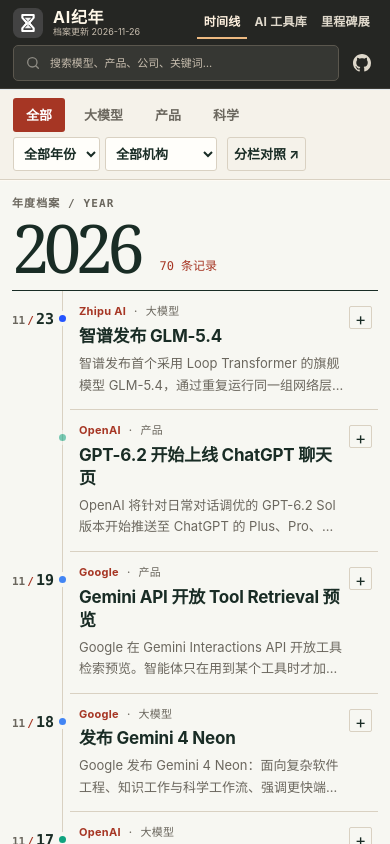
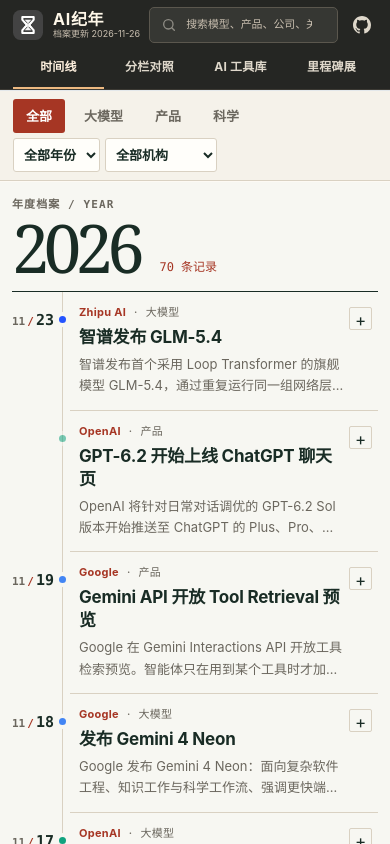
Before and after one commit to shalom-lab/ai-timeline, a React (Vite) app: page / in a window 390 px wide. Shown: the top 844 px of the page. Built offline with nearby package versions, Linux system fonts and the light colour scheme.

Commit message:
Promote comparison to primary navigation

```diff
--- a/src/App.tsx
+++ b/src/App.tsx
@@ -1,4 +1,4 @@
-import { useMemo, useState, useCallback, useEffect } from 'react'
+import { useMemo, useState, useCallback, useEffect, useRef } from 'react'
 import { timelineData, aiToolsData } from './data'
 import type { TimelineEvent } from './types/timeline'
 import Chronology from './components/Chronology'
@@ -6,10 +6,10 @@ import Exhibition from './components/Exhibition'
 import Header, { type Filters } from './components/Header'
 import ToolDirectory from './components/ToolDirectory'
 import CompareBoard from './components/CompareBoard'
-import { type AppPage, pageFromHash, navigate as navigateHash } from './lib/route'
+import { type AppPage, pageFromHash } from './lib/route'
 
 const DEFAULT_FILTERS: Filters = { query: '' }
-const isComparison = () => /^#\/compare\/?$/.test(window.location.hash)
+const isEventView = (page: AppPage) => page === 'timeline' || page === 'compare'
 
 function matchesQuery(e: TimelineEvent, q: string): boolean {
   return !q || [e.title,e.summary,e.company,e.series??'',e.product??'',...(e.tags??[]),...e.sources.map(s=>s.title)]
@@ -19,7 +19,7 @@ function matchesQuery(e: TimelineEvent, q: string): boolean {
 export default function App() {
   const { meta, companies, events } = timelineData
   const [page,setPage] = useState<AppPage>(()=>pageFromHash())
-  const [compare,setCompare] = useState(isComparison)
+  const currentPage = useRef(page)
   const [filters,setFilters] = useState(DEFAULT_FILTERS)
   const searched = useMemo(()=>{
     const q=filters.query.trim().toLowerCase()
@@ -29,23 +29,27 @@ export default function App() {
   const clearSearch = useCallback(()=>patchFilters({query:''}),[patchFilters])
 
   useEffect(()=>{
-    const sync = () => {setPage(pageFromHash());setCompare(isComparison())}
+    const sync = () => {
+      const hash = window.location.hash
+      const next = pageFromHash(hash)
+      const previous = currentPage.current
+      const eventLink = hash.startsWith('#/event/')
+      if (eventLink || (next !== previous && !(isEventView(next) && isEventView(previous)))) {
+        setFilters(DEFAULT_FILTERS)
+      }
+      if (next !== previous && !eventLink) window.scrollTo(0, 0)
+      currentPage.current = next
+      setPage(next)
+    }
     window.addEventListener('hashchange',sync)
     return ()=>window.removeEventListener('hashchange',sync)
   },[])
-  const onNavigate = useCallback((next:AppPage)=>{
-    setFilters(DEFAULT_FILTERS)
-    navigateHash(next)
-    setPage(next)
-    setCompare(false)
-  },[])
-  return <div className={`app-shell archive-app archive-app--${page}${compare?' archive-app--compare':''}`}>
-    <Header meta={meta} filters={filters} onChange={patchFilters} page={page} onNavigate={onNavigate}/>
+  return <div className={`app-shell archive-app archive-app--${page}`}>
+    <Header meta={meta} filters={filters} onChange={patchFilters} page={page}/>
     {page==='gallery' ? <Exhibition events={events}/> :
       page==='tools' ? <ToolDirectory data={aiToolsData} companies={companies} query={filters.query}/> :
-      compare ? <CompareBoard events={events} searched={searched} companies={companies} onReturn={()=>onNavigate('timeline')} onClearSearch={clearSearch}/> :
+      page==='compare' ? <CompareBoard events={events} searched={searched} companies={companies} onClearSearch={clearSearch}/> :
       <Chronology events={searched} companies={companies}
-        onCompare={()=>{window.location.hash='#/compare';setCompare(true)}}
         onClearSearch={clearSearch} hasQuery={!!filters.query.trim()}/>}
   </div>
 }
--- a/src/components/Chronology.tsx
+++ b/src/components/Chronology.tsx
@@ -3,11 +3,11 @@ import { CATEGORY_LABEL_ZH, type Category, type Company, type TimelineEvent } fr
 import { EVENT_TYPE_LABEL_ZH } from '../lib/labels'
 import './chronology.css'
 
-type Props = { events: TimelineEvent[]; companies: Company[]; onCompare: () => void; onClearSearch: () => void; hasQuery: boolean }
+type Props = { events: TimelineEvent[]; companies: Company[]; onClearSearch: () => void; hasQuery: boolean }
 const categories: ('all' | Category)[] = ['all', 'model', 'product', 'science']
 const linkedEvent = () => /^#\/event\/([a-z0-9-]+)$/.exec(window.location.hash)?.[1] ?? null
 
-export default function Chronology({ events, companies, onCompare, onClearSearch, hasQuery }: Props) {
+export default function Chronology({ events, companies, onClearSearch, hasQuery }: Props) {
   const [category, setCategory] = useState<'all' | Category>('all')
   const [year, setYear] = useState('')
   const [selectedYear, setSelectedYear] = useState('')
@@ -92,7 +92,6 @@ export default function Chronology({ events, companies, onCompare, onClearSearch
               {company && !orgs.includes(company) && <option value={company}>{company}</option>}
               {orgs.map(o => <option key={o} value={o}>{o}</option>)}
             </select>
-            <button className="chronology__switch" type="button" onClick={onCompare}>分栏对照 <span aria-hidden="true">↗</span></button>
           </div>
         </div>
       </div>
--- a/src/components/CompareBoard.tsx
+++ b/src/components/CompareBoard.tsx
@@ -27,8 +27,8 @@ function CompareEvent({e, group}: {e:TimelineEvent; group?:string}) {
   </article>
 }
 
-export default function CompareBoard({events, searched, companies, onReturn, onClearSearch}: {
-  events:TimelineEvent[]; searched:TimelineEvent[]; companies:Company[]; onReturn:()=>void; onClearSearch:()=>void;
+export default function CompareBoard({events, searched, companies, onClearSearch}: {
+  events:TimelineEvent[]; searched:TimelineEvent[]; companies:Company[]; onClearSearch:()=>void;
 }) {
   const [tab,setTab] = useState<Tab>('model')
   const [picked,setPicked] = useState(defaults)
@@ -162,7 +162,7 @@ export default function CompareBoard({events, searched, companies, onReturn, onC
 
   return <main className="comparison" ref={page}>
     <div className="comparison__mast">
-      <a href="#/" className="comparison__back" onClick={e=>{if(!e.ctrlKey&&!e.metaKey&&!e.shiftKey&&!e.altKey){e.preventDefault();onReturn()}}}>← 返回时间线</a>
+      <span className="edition-label">PARALLEL CHRONOLOGY</span>
       <h2>分栏对照</h2>
       <p>把不同发布放在同一条时间轴上。<span>每行是一个实际发生事件的日期，行距不代表相隔天数。</span></p>
     </div>
--- a/src/components/Header.tsx
+++ b/src/components/Header.tsx
@@ -1,5 +1,5 @@
 import type { TimelineMeta } from '../types/timeline'
-import type { AppPage } from '../lib/route'
+import { hashForPage, type AppPage } from '../lib/route'
 
 export type Filters = {
   query: string
@@ -10,8 +10,14 @@ type Props = {
   filters: Filters
   onChange: (patch: Partial<Filters>) => void
   page: AppPage
-  onNavigate: (page: AppPage) => void
 }
+
+const tabs: ReadonlyArray<{ page: AppPage; label: string }> = [
+  { page: 'timeline', label: '时间线' },
+  { page: 'compare', label: '分栏对照' },
+  { page: 'tools', label: 'AI 工具库' },
+  { page: 'gallery', label: '里程碑展' },
+]
 
 const brandMarkSrc = `${import.meta.env.BASE_URL || '/'}brand/mark.svg`
 
@@ -26,7 +32,6 @@ export default function Header({
   filters,
   onChange,
   page,
-  onNavigate,
 }: Props) {
   const searchPlaceholder =
     page === 'tools'
@@ -59,32 +64,13 @@ export default function Header({
           </div>
         </div>
 
-        <nav className="app-header__nav" aria-label="页面切换">
-          <button
-            type="button"
-            className={`app-header__nav-btn${page === 'timeline' ? ' is-active' : ''}`}
-            aria-current={page === 'timeline' ? 'page' : undefined}
-            onClick={() => onNavigate('timeline')}
-          >
-            时间线
-          </button>
-          <button
-            type="button"
-            className={`app-header__nav-btn${page === 'tools' ? ' is-active' : ''}`}
-            aria-current={page === 'tools' ? 'page' : undefined}
-            onClick={() => onNavigate('tools')}
-          >
-            AI 工具库
-          </button>
-          <button
-            type="button"
-            className={`app-header__nav-btn${page === 'gallery' ? ' is-active' : ''}`}
-            aria-current={page === 'gallery' ? 'page' : undefined}
-            onClick={() => onNavigate('gallery')}
-            title="里程碑专题展"
-          >
-            里程碑展
-          </button>
+        <nav className="app-header__nav" aria-label="主导航">
+          {tabs.map(tab => <a key={tab.page}
+            className={`app-header__nav-btn${page === tab.page ? ' is-active' : ''}`}
+            href={hashForPage(tab.page)}
+            aria-current={page === tab.page ? 'page' : undefined}>
+            {tab.label}
+          </a>)}
         </nav>
 
         {showSearch ? (
--- a/src/components/chronology.css
+++ b/src/components/chronology.css
@@ -19,8 +19,7 @@
 .chronology__categories button[aria-pressed=true] { background:var(--forest); color:white; }
 .chronology__categories button:not([aria-pressed=true]):hover { background:#e8ede5; }
 .chronology__controls select { border-color:var(--rule); max-width:145px; background:#fffefa; }
-.chronology__controls .chronology__switch { color:var(--forest); margin-left:5px; }
-.chronology__switch:hover,.chronology__clear:hover { background:#e8ede5; }
+.chronology__clear:hover { background:#e8ede5; }
 .chronology :focus-visible,.chronology__return:focus-visible { outline:2px solid #1c7157; outline-offset:3px; }
 .chronology__body { padding-block:30px 66px; }
 .chronology__year + .chronology__year { margin-top:44px; }
--- a/src/components/compare.css
+++ b/src/components/compare.css
@@ -1,8 +1,6 @@
 /* Parallel chronology. Use one real date per row, never imply a proportional time scale. */
 .comparison { flex:1; min-width:0; min-height:0; overflow:auto; padding:28px max(24px,calc((100% - 1184px)/2)) 64px; }
 .comparison__mast { border-bottom:1px solid var(--ink); padding-bottom:17px; margin-bottom:12px; }
-.comparison__back { font-size:13px; color:var(--signal); font-weight:650; text-decoration:none; }
-.comparison__back:hover { text-decoration:underline; }
 .comparison__mast h2 { font-family:var(--type-display); font-size:clamp(34px,5vw,62px); margin:12px 0 5px; line-height:1.1; }
 .comparison__mast p { color:var(--ink); margin:0; font-size:14px; }
 .comparison__mast p span { color:var(--dim); display:inline-block; }
--- a/src/edition.css
+++ b/src/edition.css
@@ -18,7 +18,7 @@
 .archive-app .app-header__en { font-size: 10px; letter-spacing: .1em; }
 .archive-app .app-header__logo-img { width: 34px; height: 34px; filter: grayscale(1) brightness(1.25); border-radius: 4px; }
 .archive-app .app-header__nav { gap: 8px; background: none; padding: 0; border: 0; box-shadow: none; }
-.archive-app .app-header__nav-btn { color: #dfd8cb; padding: 13px 12px 11px; border-radius: 0; border-bottom: 2px solid transparent; }
+.archive-app .app-header__nav-btn { display:grid; place-items:center; text-decoration:none; color: #dfd8cb; padding: 13px 12px 11px; border-radius: 0; border-bottom: 2px solid transparent; }
 .archive-app .app-header__nav-btn:hover { color: white; background:#ffffff13; }
 .archive-app .app-header__nav-btn.is-active { background: none; color: #fff1df; border-bottom-color: var(--metal); box-shadow: none; }
 .archive-app .app-header__search-wrap { margin-left: auto; }
@@ -41,9 +41,7 @@
 .archive-app .chronology__controls button,
 .archive-app .chronology__controls select { border-radius: 3px; font-size: 13px; }
 .archive-app .chronology__categories button[aria-pressed=true] { background: var(--signal); }
-.archive-app .chronology__categories button:not([aria-pressed=true]):hover,
-.archive-app .chronology__switch:hover { background: #ebe4d8; }
-.archive-app .chronology__controls .chronology__switch { border: 1px solid var(--line); color: var(--ink); }
+.archive-app .chronology__categories button:not([aria-pressed=true]):hover { background: #ebe4d8; }
 .chronology__layout { max-width: 1240px; margin: 0 auto; display: grid; grid-template-columns: 190px minmax(0,1fr); gap: 46px; padding: 28px 28px 60px; align-items: start; }
 .archive-index { position: sticky; top: 89px; background: var(--night); color: #fff4e7; border-radius: 3px; overflow: hidden; }
 .archive-index__label { min-height: 106px; padding: 14px 15px 16px; display: flex; flex-direction: column; justify-content:center; background: repeating-linear-gradient(110deg,#fff0 0px,#fff0 11px,#f6d7a416 12px,#fff0 13px),linear-gradient(140deg,#754532,#35302a 86%); color: #f5c394; font: 800 26px/.98 var(--type-mono); letter-spacing: .04em; }
@@ -109,16 +107,16 @@
   .archive-app .app-header__banner { gap:8px 16px; padding:7px 20px; }
 }
 @media (max-width: 720px) {
-  .archive-app .app-header__banner { padding:7px 13px; gap:6px 8px; min-height:0; }
-  .archive-app .app-header__brand { flex: 1 1 auto; }
+  .archive-app .app-header__banner { display:grid; grid-template-columns:auto minmax(0,1fr) auto; grid-template-areas:"brand search github" "nav nav nav"; padding:7px 13px 0; gap:4px 9px; min-height:0; }
+  .archive-app .app-header__brand { grid-area:brand; }
   .archive-app .app-header__titles h1 { font-size:16px; }
   .archive-app .app-header__subtitle { font-size:9px; }
-  .archive-app .app-header__search-wrap { order:3; flex:1 1 calc(100% - 48px); max-width:none; }
-  .archive-app .app-header__github { order:4; }
-  .archive-app--gallery .app-header__github { display:none; }
+  .archive-app .app-header__search-wrap { grid-area:search; width:100%; max-width:none; }
+  .archive-app .app-header__github { grid-area:github; }
   .archive-app .app-header__logo-img { width:30px;height:30px; }
-  .archive-app .app-header__nav { gap:0; }
-  .archive-app .app-header__nav-btn { padding:8px 7px; font-size:12px; }
+  .archive-app .app-header__nav { grid-area:nav; display:grid; grid-template-columns:repeat(4,minmax(0,1fr)); gap:0; }
+  .archive-app .app-header__nav-btn { padding:6px 2px; min-height:42px; font-size:12px; }
+  .archive-app .app-header__nav-btn:focus-visible { outline-offset:-3px; }
   .archive-app .chronology__bar { padding:8px 13px; gap:5px; }
   .archive-app .chronology__categories button,.archive-app .chronology__controls button,.archive-app .chronology__controls select { min-height:34px; }
   .chronology__layout { display:block; padding:16px 12px 40px; }
--- a/src/lib/route.ts
+++ b/src/lib/route.ts
@@ -1,6 +1,6 @@
-/** Hash routes for GH Pages (no server router): `#/` timeline, `#/tools` AI工具, `#/gallery` 里程碑展. */
+/** Hash routes for GH Pages (no server router): `#/` timeline, `#/compare` 分栏对照, `#/tools` AI工具, `#/gallery` 里程碑展. */
 
-export type AppPage = 'timeline' | 'tools' | 'gallery'
+export type AppPage = 'timeline' | 'compare' | 'tools' | 'gallery'
 
 function hashPath(hash = window.location.hash): string {
   const raw = (hash || '#/').replace(/^#/, '')
@@ -9,6 +9,7 @@ function hashPath(hash = window.location.hash): string {
 
 export function pageFromHash(hash = window.location.hash): AppPage {
   const path = hashPath(hash)
+  if (path === '/compare' || path === 'compare') return 'compare'
   if (
     path === '/gallery' ||
     path === 'gallery' ||
@@ -29,17 +30,8 @@ export function pageFromHash(hash = window.location.hash): AppPage {
 }
 
 export function hashForPage(page: AppPage): string {
+  if (page === 'compare') return '#/compare'
   if (page === 'tools') return '#/tools'
   if (page === 'gallery') return '#/gallery'
   return '#/'
 }
-
-export function navigate(page: AppPage) {
-  const next = hashForPage(page)
-  if (window.location.hash !== next) {
-    window.location.hash = next
-  } else {
-    // force listeners when already on target
-    window.dispatchEvent(new HashChangeEvent('hashchange'))
-  }
-}
```
Also changed, not shown: 1 other file (tests, documents, lock files or other folders).
